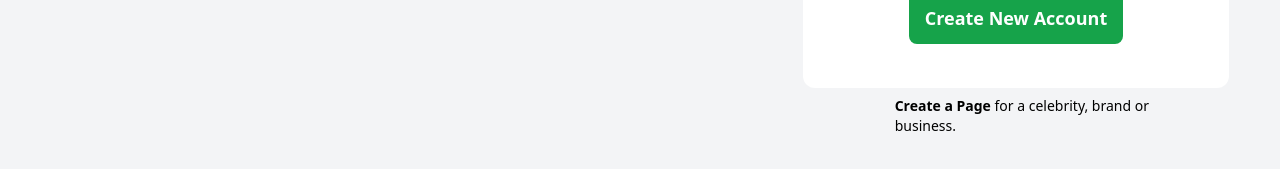
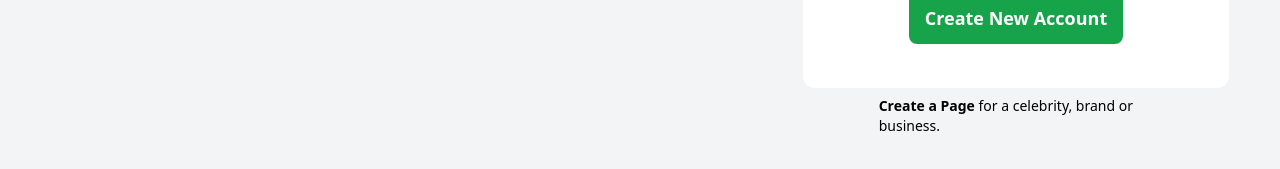
Before and after one commit to HamzaUmer/Facebook-loginPage-TailwindCSS, a website built with Vite: page index.html in a window 1280 px wide. Shown: the part 477-646 px from the top of the page. Built offline with nearby package versions, Linux system fonts and the light colour scheme.

Commit message:
Update index.html

```diff
--- a/index.html
+++ b/index.html
@@ -44,7 +44,7 @@
         >
           Create New Account
         </button>
-        <span class="absolute -bottom-12 text-sm mx-14"
+        <span class="absolute -bottom-12 text-sm mx-10"
           ><span class="font-bold hover:underline cursor-pointer"
             >Create a Page</span
           >
```
